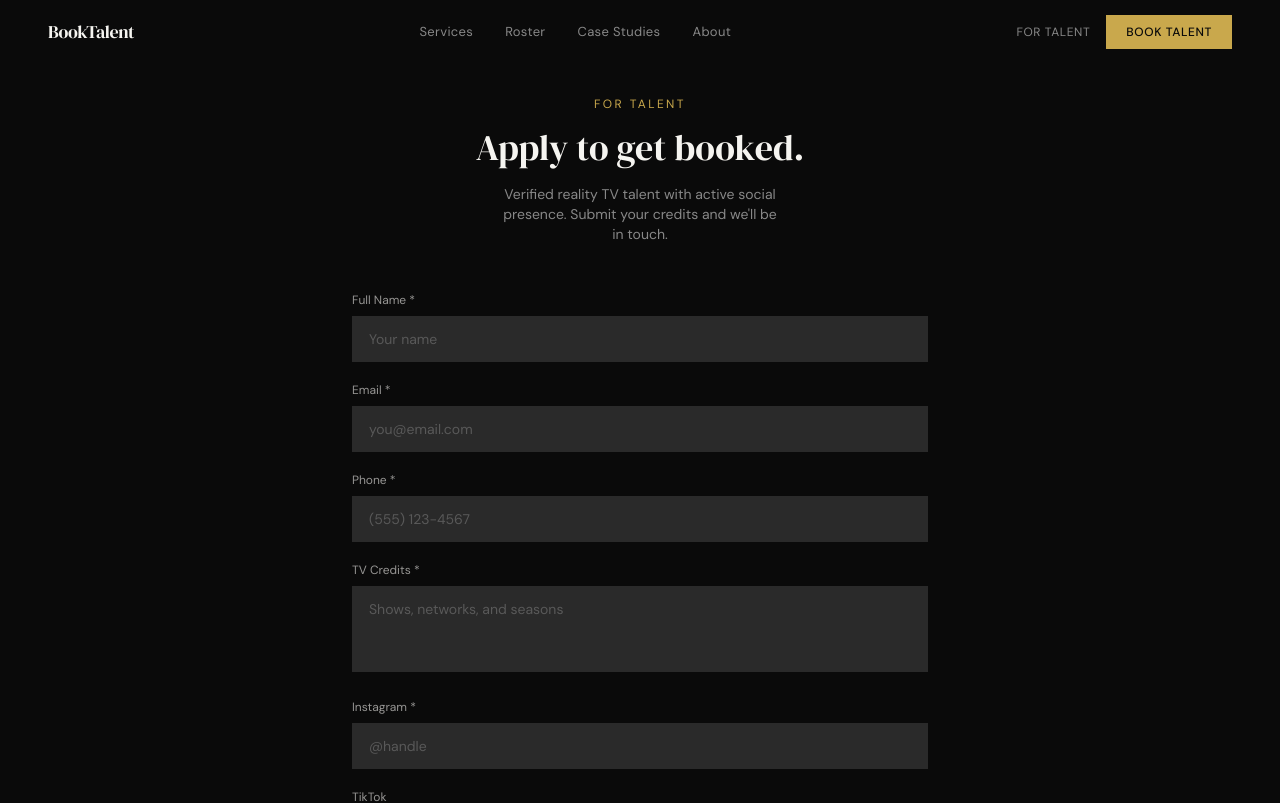
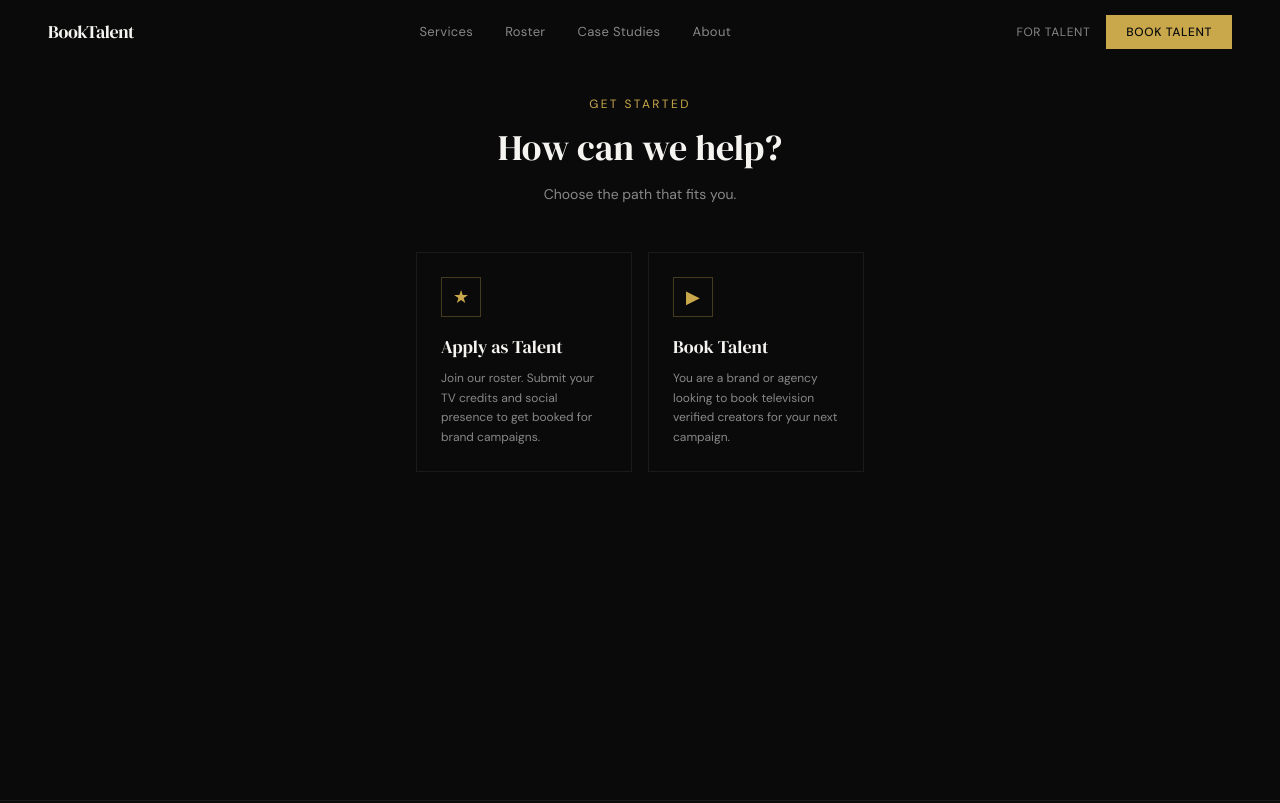
Before and after one commit to bigfilmsonly-alt/booktalent-co, a Next.js app: page /apply in a window 1280 px wide. Shown: the top 803 px of the page. Built offline with nearby package versions, Linux system fonts and the light colour scheme.

Commit message:
Add apply path chooser: apply as talent or book talent
Co-Authored-By: Claude Opus 4.6 (1M context) <noreply@anthropic.com>

```diff
--- a/app/apply/page.tsx
+++ b/app/apply/page.tsx
@@ -1,10 +1,12 @@
 "use client"
 
-import { motion } from "framer-motion"
+import { motion, AnimatePresence } from "framer-motion"
 import { useState } from "react"
+import Link from "next/link"
 import { Footer } from "@/components/sections/footer"
 
 export default function ApplyPage() {
+  const [path, setPath] = useState<"choose" | "talent">("choose")
   const [isSubmitting, setIsSubmitting] = useState(false)
   const [isSubmitted, setIsSubmitted] = useState(false)
 
@@ -31,13 +33,80 @@ export default function ApplyPage() {
     <>
       <main className="bg-mjcc-black min-h-screen pb-20 lg:pb-0">
         <div className="px-6 lg:px-12 pt-8 lg:pt-24 pb-20 lg:pb-28 max-w-lg lg:max-w-2xl mx-auto">
-          {/* Section header */}
+          <AnimatePresence mode="wait">
+            {/* Path chooser */}
+            {path === "choose" && (
               <motion.div
+                key="chooser"
                 initial={{ opacity: 0, y: 16 }}
                 animate={{ opacity: 1, y: 0 }}
-            transition={{ duration: 0.6, ease: [0.16, 1, 0.3, 1] }}
-            className="text-center mb-12"
+                exit={{ opacity: 0, y: -16 }}
+                transition={{ duration: 0.5, ease: [0.16, 1, 0.3, 1] }}
+                className="text-center"
               >
+                <p className="text-xs text-mjcc-gold uppercase tracking-[0.2em] mb-4">
+                  Get Started
+                </p>
+                <h1 className="font-serif text-3xl lg:text-4xl text-mjcc-cream mb-4">
+                  How can we help?
+                </h1>
+                <p className="text-sm text-mjcc-muted max-w-xs mx-auto mb-12">
+                  Choose the path that fits you.
+                </p>
+
+                <div className="grid grid-cols-1 sm:grid-cols-2 gap-4 max-w-md mx-auto">
+                  {/* Apply as Talent */}
+                  <button
+                    onClick={() => setPath("talent")}
+                    className="group text-left p-6 border border-mjcc-dark/50 hover:border-mjcc-gold transition-all duration-300"
+                  >
+                    <div className="w-10 h-10 border border-mjcc-gold/30 flex items-center justify-center mb-4 group-hover:border-mjcc-gold transition-colors">
+                      <span className="text-mjcc-gold text-lg">&#9733;</span>
+                    </div>
+                    <h2 className="font-serif text-lg text-mjcc-cream mb-2">
+                      Apply as Talent
+                    </h2>
+                    <p className="text-xs text-mjcc-muted leading-relaxed">
+                      Join our roster. Submit your TV credits and social presence to get booked for brand campaigns.
+                    </p>
+                  </button>
+
+                  {/* Book Talent */}
+                  <Link
+                    href="/book"
+                    className="group text-left p-6 border border-mjcc-dark/50 hover:border-mjcc-gold transition-all duration-300"
+                  >
+                    <div className="w-10 h-10 border border-mjcc-gold/30 flex items-center justify-center mb-4 group-hover:border-mjcc-gold transition-colors">
+                      <span className="text-mjcc-gold text-lg">&#9654;</span>
+                    </div>
+                    <h2 className="font-serif text-lg text-mjcc-cream mb-2">
+                      Book Talent
+                    </h2>
+                    <p className="text-xs text-mjcc-muted leading-relaxed">
+                      You are a brand or agency looking to book television verified creators for your next campaign.
+                    </p>
+                  </Link>
+                </div>
+              </motion.div>
+            )}
+
+            {/* Talent application form */}
+            {path === "talent" && !isSubmitted && (
+              <motion.div
+                key="talent-header"
+                initial={{ opacity: 0, y: 16 }}
+                animate={{ opacity: 1, y: 0 }}
+                exit={{ opacity: 0, y: -16 }}
+                transition={{ duration: 0.5, ease: [0.16, 1, 0.3, 1] }}
+              >
+                <button
+                  onClick={() => setPath("choose")}
+                  className="text-xs text-mjcc-muted hover:text-mjcc-cream transition-colors mb-8 flex items-center gap-2"
+                >
+                  &larr; Back
+                </button>
+
+                <div className="text-center mb-12">
                   <p className="text-xs text-mjcc-gold uppercase tracking-[0.2em] mb-4">
                     For Talent
                   </p>
@@ -47,22 +116,55 @@ export default function ApplyPage() {
                   <p className="text-sm text-mjcc-muted max-w-xs mx-auto">
                     Verified reality TV talent with active social presence. Submit your credits and we&apos;ll be in touch.
                   </p>
+                </div>
               </motion.div>
+            )}
+          </AnimatePresence>
 
-          {isSubmitted ? (
+          {path === "talent" && isSubmitted && (
             <motion.div
               initial={{ opacity: 0, y: 20 }}
               animate={{ opacity: 1, y: 0 }}
               className="text-center py-16"
             >
+              <div className="w-16 h-16 bg-mjcc-gold/10 border border-mjcc-gold/30 flex items-center justify-center mx-auto mb-6">
+                <span className="text-mjcc-gold text-2xl">&#10003;</span>
+              </div>
               <h2 className="font-serif text-2xl text-mjcc-cream mb-4">
                 Application received.
               </h2>
-              <p className="text-sm text-mjcc-muted">
+              <p className="text-sm text-mjcc-muted mb-6">
                 We respond to all qualified applicants within 5 business days.
               </p>
+
+              <div className="bg-mjcc-charcoal border border-mjcc-dark p-4 mb-6 text-left max-w-sm mx-auto">
+                <p className="text-xs text-mjcc-gold uppercase tracking-wider mb-2">What Happens Next</p>
+                <div className="space-y-2">
+                  <div className="flex gap-3">
+                    <span className="font-mono text-xs text-mjcc-gold shrink-0">01</span>
+                    <p className="text-xs text-mjcc-muted">Our talent team reviews your credits and social presence.</p>
+                  </div>
+                  <div className="flex gap-3">
+                    <span className="font-mono text-xs text-mjcc-gold shrink-0">02</span>
+                    <p className="text-xs text-mjcc-muted">If you qualify, we schedule a video intro call.</p>
+                  </div>
+                  <div className="flex gap-3">
+                    <span className="font-mono text-xs text-mjcc-gold shrink-0">03</span>
+                    <p className="text-xs text-mjcc-muted">Onboarding, profile setup, and your first brand match.</p>
+                  </div>
+                </div>
+              </div>
+
+              <p className="text-xs text-mjcc-muted">
+                Questions? Email{" "}
+                <a href="mailto:talent@booktalent.co" className="text-mjcc-gold hover:underline">
+                  talent@booktalent.co
+                </a>
+              </p>
             </motion.div>
-          ) : (
+          )}
+
+          {path === "talent" && !isSubmitted && (
             <motion.form
               initial={{ opacity: 0, y: 16 }}
               animate={{ opacity: 1, y: 0 }}
```
Lines whose indentation alone changed are shown as unchanged.
